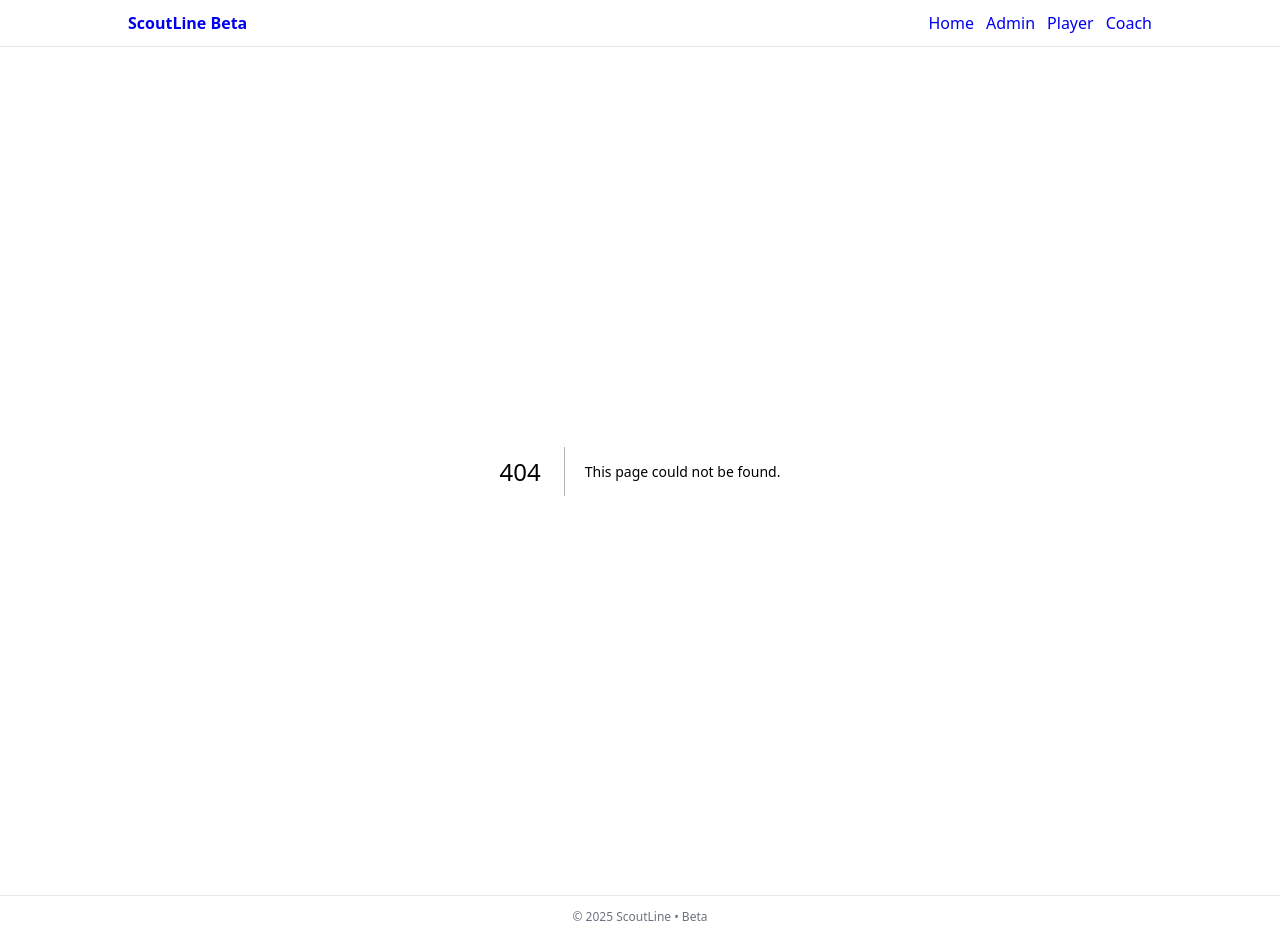
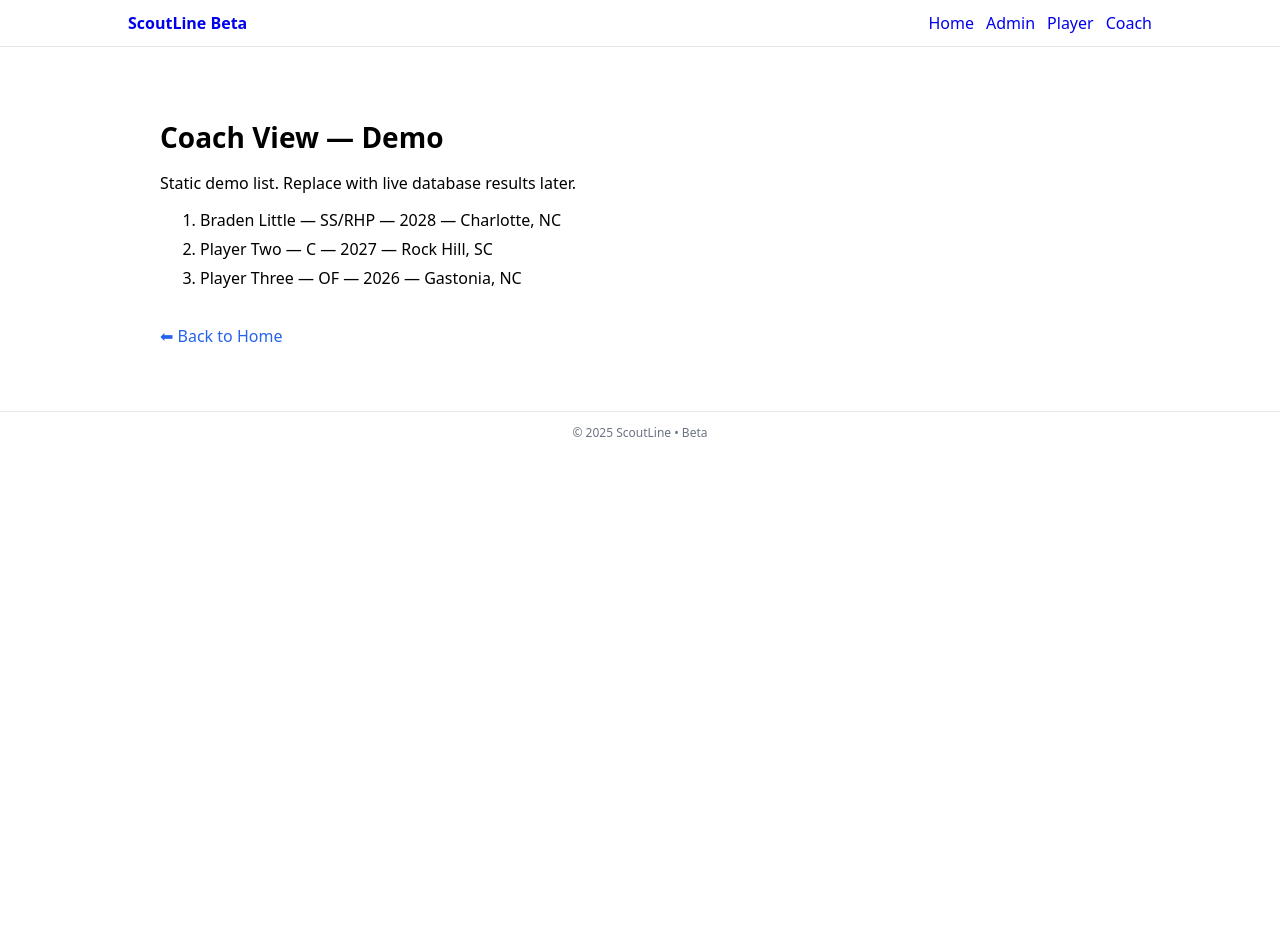
Before and after one commit to mattblittle-create/scoutline-beta, a Next.js app: page /coach in a window 1280 px wide. Before the commit this address had no page. After the commit the page ends 800 px from the top, so only its background shows below. Built offline with nearby package versions, Linux system fonts and the light colour scheme.

Commit message:
Create page.tsx

```diff
--- /dev/null
+++ b/app/coach/page.tsx
@@ -0,0 +1,14 @@
+export default function CoachPage() {
+  return (
+    <section style={{ padding: 24, maxWidth: 960, margin: "0 auto" }}>
+      <h1 style={{ fontSize: 28, marginBottom: 12 }}>Coach View — Demo</h1>
+      <p style={{ marginBottom: 12 }}>Static demo list. Replace with live database results later.</p>
+      <ol style={{ marginTop: 12, lineHeight: 1.8 }}>
+        <li>Braden Little — SS/RHP — 2028 — Charlotte, NC</li>
+        <li>Player Two — C — 2027 — Rock Hill, SC</li>
+        <li>Player Three — OF — 2026 — Gastonia, NC</li>
+      </ol>
+      <p style={{ marginTop: 32 }}><a href="/" style={{ color: "#2563eb", textDecoration: "none" }}>⬅ Back to Home</a></p>
+    </section>
+  );
+}
```
